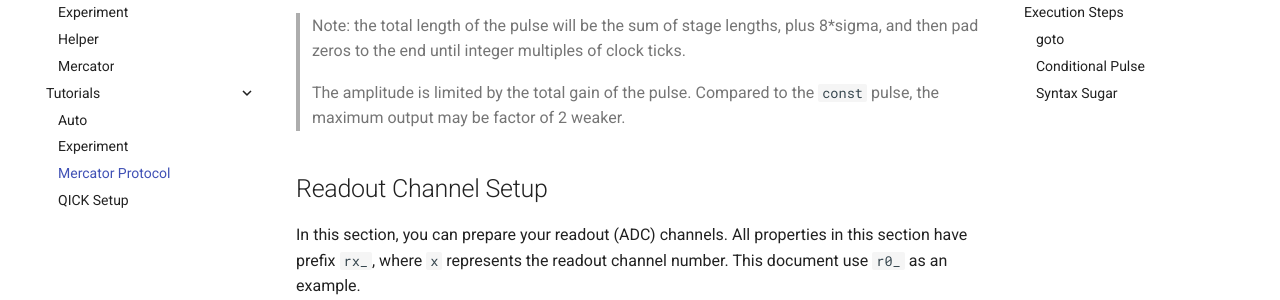
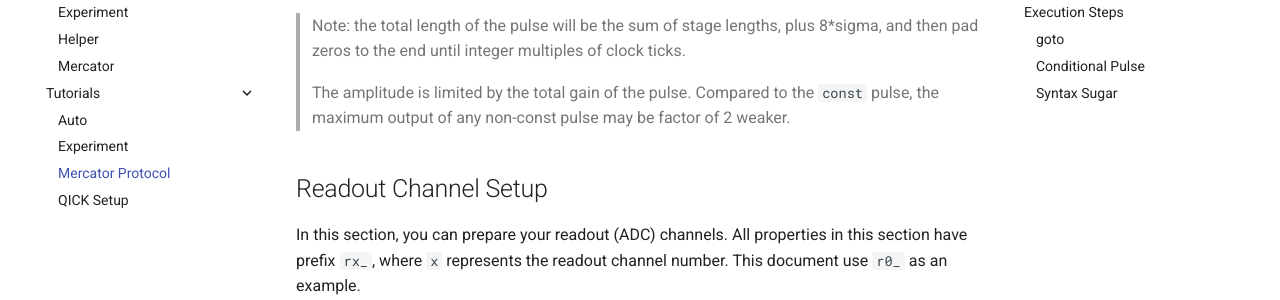
Before and after one commit to clelandlab/quick, an MkDocs documentation site: the page built from docs/Tutorials/mercator.md, in a window 1280 px wide and 900 px high, scrolled down 3030 px. Shown: the part 177-477 px from the top of the window. Built offline with MkDocs 1.6.1 and Material for MkDocs 9.7.7, drawn with Linux system fonts in a browser that asks for light colours; comment, search, counter and statistics services are not loaded.

Commit message:
Update Mercator doc

```diff
--- a/docs/Tutorials/mercator.md
+++ b/docs/Tutorials/mercator.md
@@ -114,7 +114,7 @@ p0_sigma: 0.01     # [us] the standard deviation for gaussian filter.
 
 > Note: the total length of the pulse will be the sum of stage lengths, plus 8*sigma, and then pad zeros to the end until integer multiples of clock ticks.
 >
-> The amplitude is limited by the total gain of the pulse. Compared to the `const` pulse, the maximum output may be factor of 2 weaker.
+> The amplitude is limited by the total gain of the pulse. Compared to the `const` pulse, the maximum output of any non-const pulse may be factor of 2 weaker.
 
 ## Readout Channel Setup
 
```
